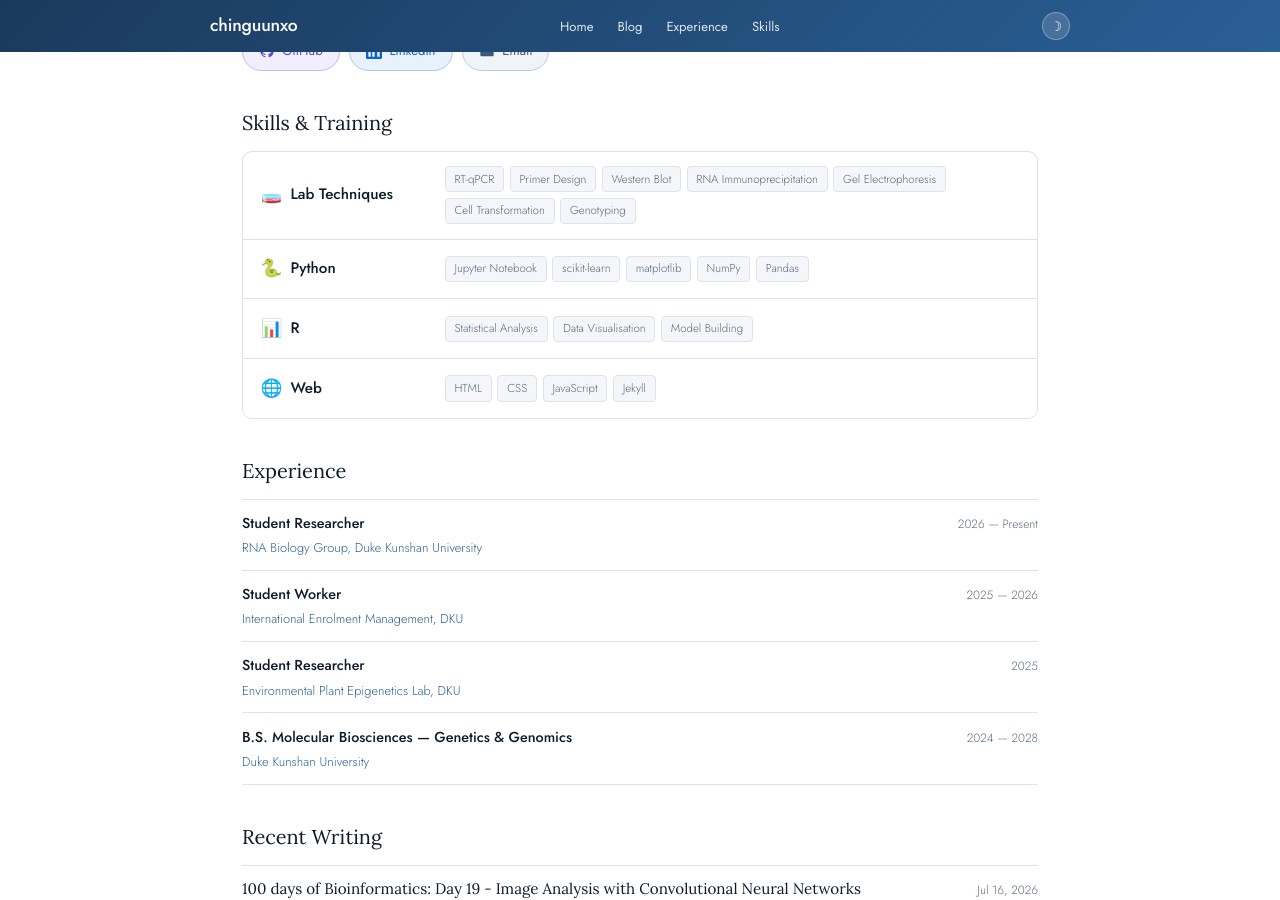
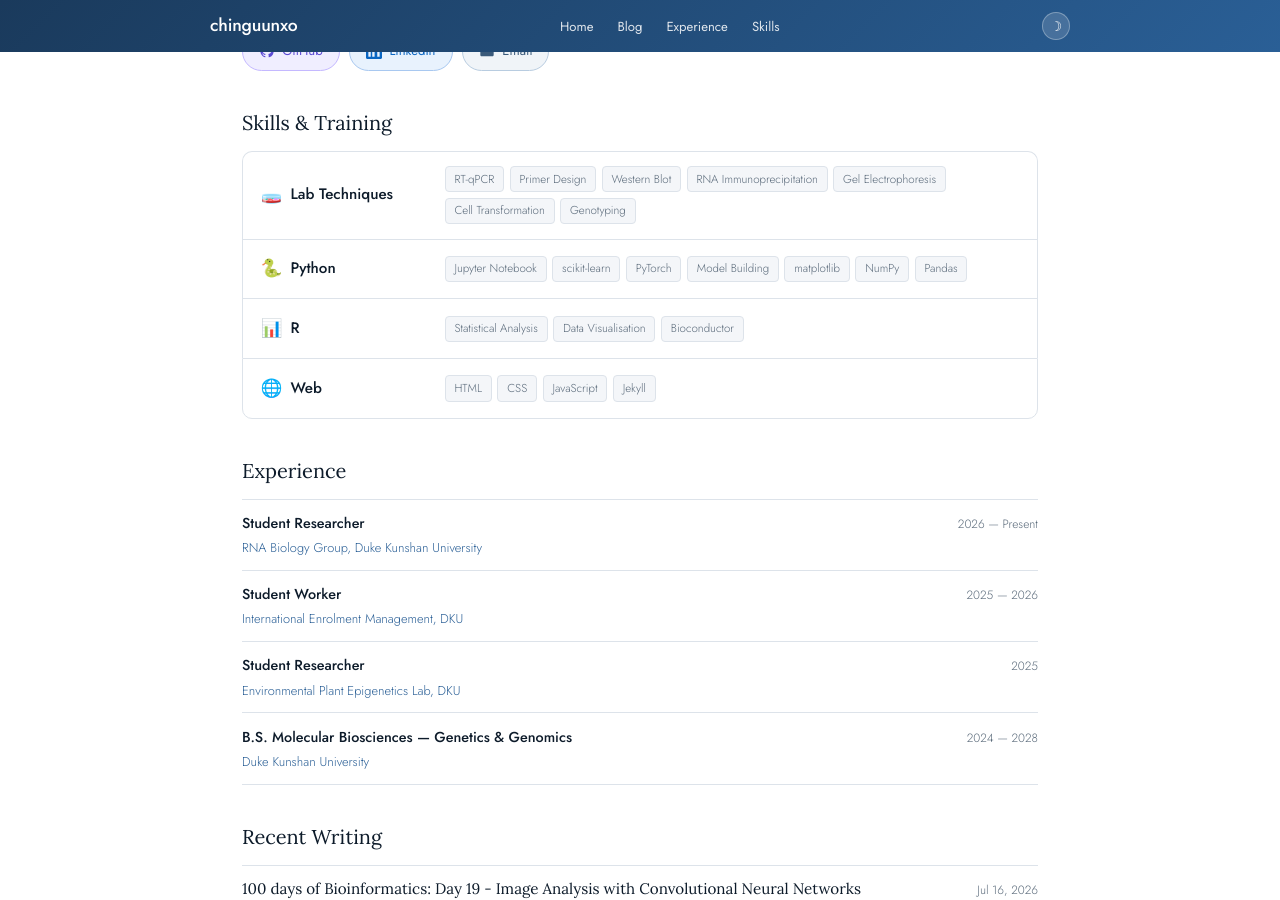
Before and after one commit to chinguunxo/chinguunxo.github.io, a Jekyll site: the page built from index.html, in a window 1280 px wide and 900 px high, scrolled down 453 px. Built offline with Jekyll 4.4.1, drawn with Linux system fonts in a browser that asks for light colours.

Commit message:
Update index.html

```diff
--- a/index.html
+++ b/index.html
@@ -78,6 +78,8 @@ title: Home
         <div class="tool-tags">
           <span>Jupyter Notebook</span>
           <span>scikit-learn</span>
+          <span>PyTorch</span>
+          <span>Model Building</span>
           <span>matplotlib</span>
           <span>NumPy</span>
           <span>Pandas</span>
@@ -91,7 +93,7 @@ title: Home
         <div class="tool-tags">
           <span>Statistical Analysis</span>
           <span>Data Visualisation</span>
-          <span>Model Building</span>
+          <span>Bioconductor</span>
         </div>
       </div>
 
```
